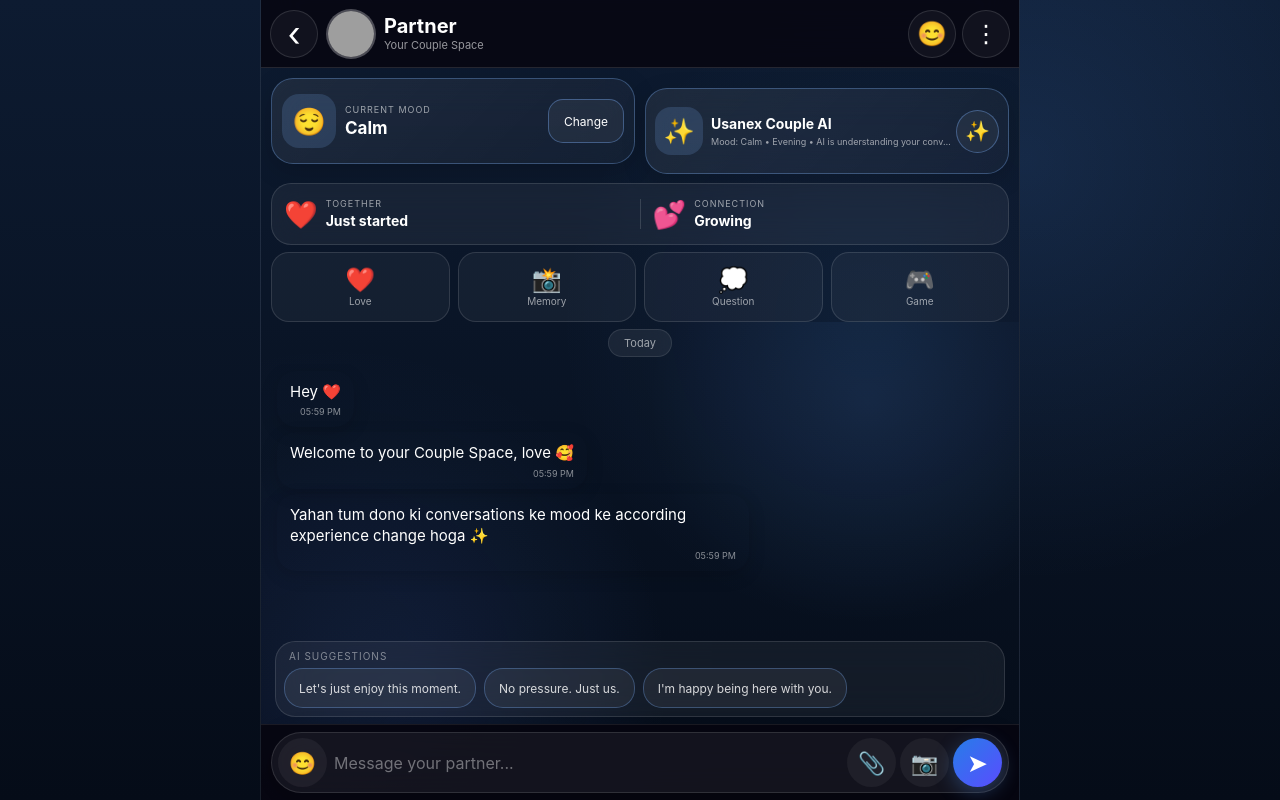
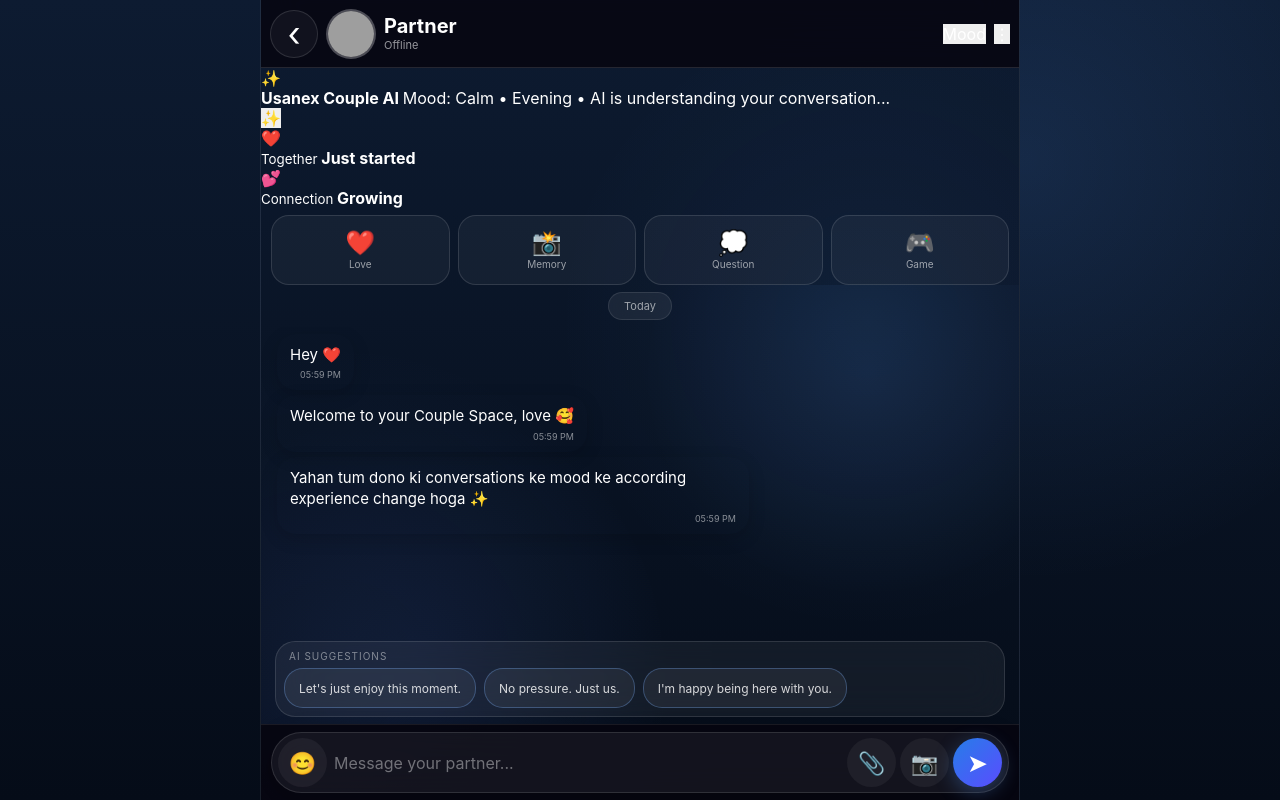
Before and after one commit to usanex4-utt/Usanex, a FastAPI app: template frontend/templates/couple-chat.html in a window 1280 px wide. Run offline with FastAPI, Linux system fonts and the light colour scheme; the template is opened without the code that fills it, so the values that code supplies are empty; grey boxes are pictures that could not be loaded.

Commit message:
Update couple-chat.html

```diff
--- a/frontend/templates/couple-chat.html
+++ b/frontend/templates/couple-chat.html
@@ -1,6 +1,5 @@
 <!DOCTYPE html>
 <html lang="en">
-
 <head>
     <meta charset="UTF-8">
 
@@ -9,16 +8,13 @@
         content="width=device-width, initial-scale=1.0, maximum-scale=1.0, user-scalable=no"
     >
 
-    <meta
-        name="theme-color"
-        content="#090615"
-    >
+    <meta name="theme-color" content="#07152f">
 
     <title>Couple Chat | Usanex</title>
 
     <link
         rel="stylesheet"
-        href="/static/css/couple-chat.css?v=7"
+        href="/static/css/couple-chat.css?v=10"
     >
 </head>
 
@@ -27,9 +23,8 @@
 <div class="couple-app" id="coupleApp">
 
     <!-- =====================================================
-         COUPLE HEADER
+         HEADER
     ====================================================== -->
-
     <header class="couple-header">
 
         <button
@@ -41,14 +36,12 @@
             ‹
         </button>
 
-
         <button
             type="button"
             class="couple-avatar-button"
             id="coupleAvatarButton"
             aria-label="Open partner profile"
         >
-
             <img
                 id="couplePartnerAvatar"
                 src="/static/images/default-profile.png"
@@ -60,100 +53,54 @@
                 id="coupleOnlineDot"
                 hidden
             ></span>
-
         </button>
-
 
         <div class="couple-header-info">
 
-            <strong
-                id="couplePartnerName"
-            >
+            <strong id="couplePartnerName">
                 Partner
             </strong>
 
-            <span
-                id="couplePartnerStatus"
-            >
-                Your Couple Space
+            <span id="couplePartnerStatus">
+                Offline
             </span>
 
         </div>
 
-
-        <div class="couple-header-actions">
-
+        <!-- ONLY MOOD TEXT -->
         <button
             type="button"
-                id="coupleMoodButton"
-                aria-label="Change mood"
+            class="couple-header-mood"
+            id="coupleHeaderMood"
         >
-                😊
+            Mood
         </button>
 
         <button
             type="button"
+            class="couple-menu-button"
             id="coupleMenuButton"
             aria-label="More options"
         >
             ⋮
         </button>
 
-        </div>
-
     </header>
 
 
     <!-- =====================================================
-         DYNAMIC MOOD BAR
+         AI MINI BAR
     ====================================================== -->
-
     <section
-        class="couple-mood-bar"
-        id="coupleMoodBar"
-    >
-
-        <div class="couple-mood-icon" id="coupleMoodIcon">
-            😌
-        </div>
-
-        <div class="couple-mood-info">
-
-            <span class="couple-mood-label">
-                Current Mood
-            </span>
-
-            <strong id="coupleMoodName">
-                Calm
-            </strong>
-
-        </div>
-
-        <button
-            type="button"
-            class="couple-mood-change"
-            id="coupleMoodChangeButton"
-        >
-            Change
-        </button>
-
-    </section>
-
-
-    <!-- =====================================================
-         AI COUPLE PANEL
-    ====================================================== -->
-
-    <section
-        class="couple-ai-panel"
+        class="couple-ai-mini"
         id="coupleAiPanel"
     >
 
-        <div class="couple-ai-icon">
+        <div class="couple-ai-mini-icon">
             ✨
         </div>
 
-        <div class="couple-ai-content">
+        <div class="couple-ai-mini-content">
 
             <strong>
                 Usanex Couple AI
@@ -167,8 +114,8 @@
 
         <button
             type="button"
-            class="couple-ai-button"
             id="coupleAiButton"
+            class="couple-ai-mini-button"
             aria-label="Open Couple AI"
         >
             ✨
@@ -178,17 +125,16 @@
 
 
     <!-- =====================================================
-         RELATIONSHIP INFO
+         CONNECTION INFO
     ====================================================== -->
-
     <section
-        class="couple-info-card"
+        class="couple-connection-strip"
         id="coupleInfoCard"
     >
 
-        <div class="couple-info-item">
+        <div class="couple-connection-item">
 
-            <span class="couple-info-icon">
+            <span class="connection-icon">
                 ❤️
             </span>
 
@@ -205,12 +151,12 @@
         </div>
 
 
-        <div class="couple-info-divider"></div>
+        <div class="connection-divider"></div>
 
 
-        <div class="couple-info-item">
+        <div class="couple-connection-item">
 
-            <span class="couple-info-icon">
+            <span class="connection-icon">
                 💕
             </span>
 
@@ -232,7 +178,6 @@
     <!-- =====================================================
          QUICK ACTIONS
     ====================================================== -->
-
     <section
         class="couple-quick-actions"
         id="coupleQuickActions"
@@ -281,9 +226,8 @@
 
 
     <!-- =====================================================
-         CONVERSATION
+         CHAT AREA
     ====================================================== -->
-
     <main
         class="couple-conversation"
         id="coupleConversation"
@@ -311,19 +255,40 @@
         </div>
 
 
+        <!-- TYPING -->
+        <div
+            class="couple-typing"
+            id="coupleTyping"
+            hidden
+        >
+
+            <span id="coupleTypingName">
+                Partner
+            </span>
+
+            <span class="typing-dots">
+                <i></i>
+                <i></i>
+                <i></i>
+            </span>
+
+            <span>
+                typing...
+            </span>
+
+        </div>
+
+
+        <!-- MESSAGES -->
         <section
             class="couple-messages"
             id="coupleMessages"
             aria-live="polite"
         >
-
-            <!-- Messages will be inserted by couple-chat.js -->
-
         </section>
 
 
         <!-- AI SUGGESTIONS -->
-
         <section
             class="couple-suggestions"
             id="coupleSuggestions"
@@ -345,22 +310,19 @@
 
 
     <!-- =====================================================
-         MOOD PANEL
+         MOOD OVERLAY
     ====================================================== -->
-
     <div
         class="couple-overlay hidden"
         id="coupleMoodOverlay"
     >
 
-        <section
-            class="couple-mood-panel"
-            id="coupleMoodPanel"
-        >
+        <section class="couple-mood-panel">
 
             <div class="couple-panel-header">
 
                 <div>
+
                     <small>
                         Couple Mood
                     </small>
@@ -368,6 +330,7 @@
                     <h2>
                         Choose your mood
                     </h2>
+
                 </div>
 
                 <button
@@ -391,8 +354,8 @@
                     <span>Romantic</span>
                 </button>
 
-                <button data-mode="deep-love">
-                    🥰
+                <button data-mode="deep_love">
+                    💗
                     <span>Deep Love</span>
                 </button>
 
@@ -412,12 +375,12 @@
                 </button>
 
                 <button data-mode="emotional">
-                    😭
+                    🥹
                     <span>Emotional</span>
                 </button>
 
                 <button data-mode="angry">
-                    😠
+                    😡
                     <span>Angry</span>
                 </button>
 
@@ -427,17 +390,17 @@
                 </button>
 
                 <button data-mode="caring">
-                    🤗
+                    🫶
                     <span>Caring</span>
                 </button>
 
                 <button data-mode="comfort">
-                    🫂
+                    🤗
                     <span>Comfort</span>
                 </button>
 
                 <button data-mode="flirty">
-                    😘
+                    😏
                     <span>Flirty</span>
                 </button>
 
@@ -446,23 +409,23 @@
                     <span>Passionate</span>
                 </button>
 
-                <button data-mode="good-night">
+                <button data-mode="good_night">
                     🌙
                     <span>Good Night</span>
                 </button>
 
-                <button data-mode="good-morning">
-                    ☀️
+                <button data-mode="good_morning">
+                    🌅
                     <span>Good Morning</span>
                 </button>
 
                 <button data-mode="memory">
-                    💭
+                    📸
                     <span>Memory</span>
                 </button>
 
                 <button data-mode="celebration">
-                    🥳
+                    🎉
                     <span>Celebration</span>
                 </button>
 
@@ -471,23 +434,23 @@
                     <span>Birthday</span>
                 </button>
 
-                <button data-mode="future">
+                <button data-mode="future_marriage">
                     💍
                     <span>Future</span>
                 </button>
 
-                <button data-mode="missing-you">
-                    🫶
+                <button data-mode="missing_you">
+                    🥺
                     <span>Missing You</span>
                 </button>
 
                 <button data-mode="apology">
-                    😔
+                    🙏
                     <span>Apology</span>
                 </button>
 
                 <button data-mode="appreciation">
-                    💕
+                    🥰
                     <span>Appreciation</span>
                 </button>
 
@@ -496,18 +459,18 @@
                     <span>Game</span>
                 </button>
 
-                <button data-mode="photo-memory">
-                    📸
-                    <span>Photos</span>
+                <button data-mode="photo_memory">
+                    🖼️
+                    <span>Photo Memory</span>
                 </button>
 
-                <button data-mode="serious">
-                    🤔
+                <button data-mode="serious_talk">
+                    🗣️
                     <span>Serious Talk</span>
                 </button>
 
-                <button data-mode="deep-talk">
-                    🧠
+                <button data-mode="deep_conversation">
+                    💭
                     <span>Deep Talk</span>
                 </button>
 
@@ -524,9 +487,8 @@
 
 
     <!-- =====================================================
-         AI PANEL
+         AI OVERLAY
     ====================================================== -->
-
     <div
         class="couple-overlay hidden"
         id="coupleAiOverlay"
@@ -537,19 +499,20 @@
             <div class="couple-panel-header">
 
                 <div>
+
                     <small>
-                        Usanex AI
+                        Usanex
                     </small>
 
                     <h2>
-                        Couple Assistant
+                        Couple AI ✨
                     </h2>
+
                 </div>
 
                 <button
                     type="button"
                     id="closeAiPanel"
-                    aria-label="Close"
                 >
                     ×
                 </button>
@@ -557,33 +520,110 @@
             </div>
 
 
-            <div class="couple-ai-options">
+            <div class="ai-modal-content">
 
-                <button data-ai-action="suggest">
+                <button
+                    type="button"
+                    class="ai-modal-action"
+                    data-ai-action="suggest"
+                >
                     💬
                     <span>
                         Suggest a reply
                     </span>
                 </button>
 
-                <button data-ai-action="love">
+                <button
+                    type="button"
+                    class="ai-modal-action"
+                    data-ai-action="mood"
+                >
                     ❤️
                     <span>
-                        Make it romantic
+                        Understand mood
                     </span>
                 </button>
 
-                <button data-ai-action="comfort">
-                    🫂
+                <button
+                    type="button"
+                    class="ai-modal-action"
+                    data-ai-action="question"
+                >
+                    💭
                     <span>
-                        Help me comfort them
+                        Give us a question
                     </span>
                 </button>
 
-                <button data-ai-action="game">
+                <button
+                    type="button"
+                    class="ai-modal-action"
+                    data-ai-action="game"
+                >
                     🎮
                     <span>
-                        Start a couple game
+                        Couple game
+                    </span>
+                </button>
+
+            </div>
+
+        </section>
+
+    </div>
+
+
+    <!-- =====================================================
+         MENU OVERLAY
+    ====================================================== -->
+    <div
+        class="couple-overlay hidden"
+        id="coupleMenuOverlay"
+    >
+
+        <section class="couple-menu-panel">
+
+            <div class="couple-panel-header">
+
+                <div>
+                    <small>
+                        Conversation
+                    </small>
+
+                    <h2>
+                        Options
+                    </h2>
+                </div>
+
+                <button
+                    type="button"
+                    id="closeCoupleMenu"
+                >
+                    ×
+                </button>
+
+            </div>
+
+
+            <div class="couple-menu-list">
+
+                <button
+                    type="button"
+                    data-menu-action="export"
+                >
+                    📥
+                    <span>
+                        Export chat
+                    </span>
+                </button>
+
+                <button
+                    type="button"
+                    data-menu-action="clear"
+                >
+                    🗑️
+                    <span>
+                        Clear local chat
                     </span>
                 </button>
 
@@ -597,17 +637,7 @@
     <!-- =====================================================
          COMPOSER
     ====================================================== -->
-
     <footer class="couple-composer-area">
-
-        <div
-            class="couple-typing"
-            id="coupleTyping"
-            hidden
-        >
-            Partner is typing...
-        </div>
-
 
         <form
             class="couple-composer"
@@ -617,6 +647,7 @@
             <button
                 type="button"
                 id="coupleEmojiButton"
+                class="composer-icon-button"
                 aria-label="Emoji"
             >
                 😊
@@ -635,6 +666,7 @@
             <button
                 type="button"
                 id="coupleAttachButton"
+                class="composer-icon-button"
                 aria-label="Attach"
             >
                 📎
@@ -644,6 +676,7 @@
             <button
                 type="button"
                 id="coupleCameraButton"
+                class="composer-icon-button"
                 aria-label="Camera"
             >
                 📷
@@ -667,26 +700,24 @@
 
 
 <!-- =====================================================
-     FILE INPUT
+     HIDDEN FILE INPUT
 ====================================================== -->
-
 <input
     type="file"
     id="coupleFileInput"
     hidden
     multiple
+    accept="image/*,video/*,.pdf,.doc,.docx,.txt"
 >
 
 
 <!-- =====================================================
      JAVASCRIPT
 ====================================================== -->
-
 <script
-    src="/static/js/couple-chat.js?v=3"
+    src="/static/js/couple-chat.js?v=10"
     defer
 ></script>
 
 </body>
-
 </html>
```
Lines whose indentation alone changed are shown as unchanged.
